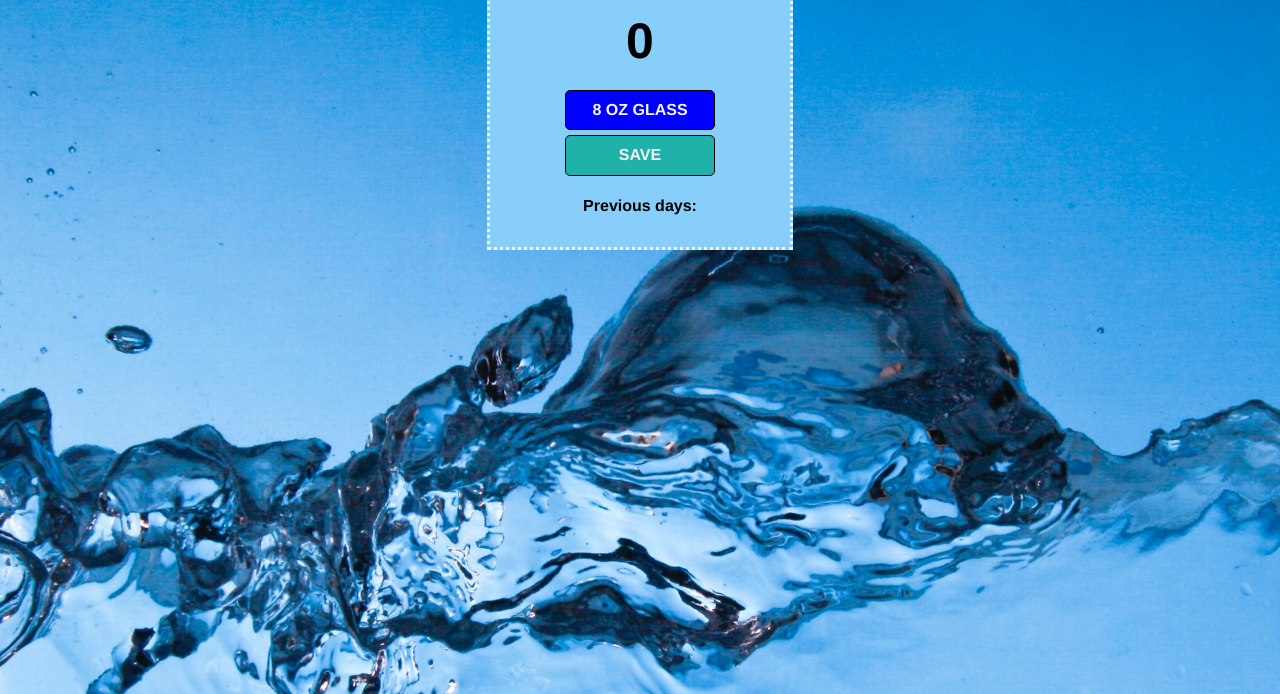
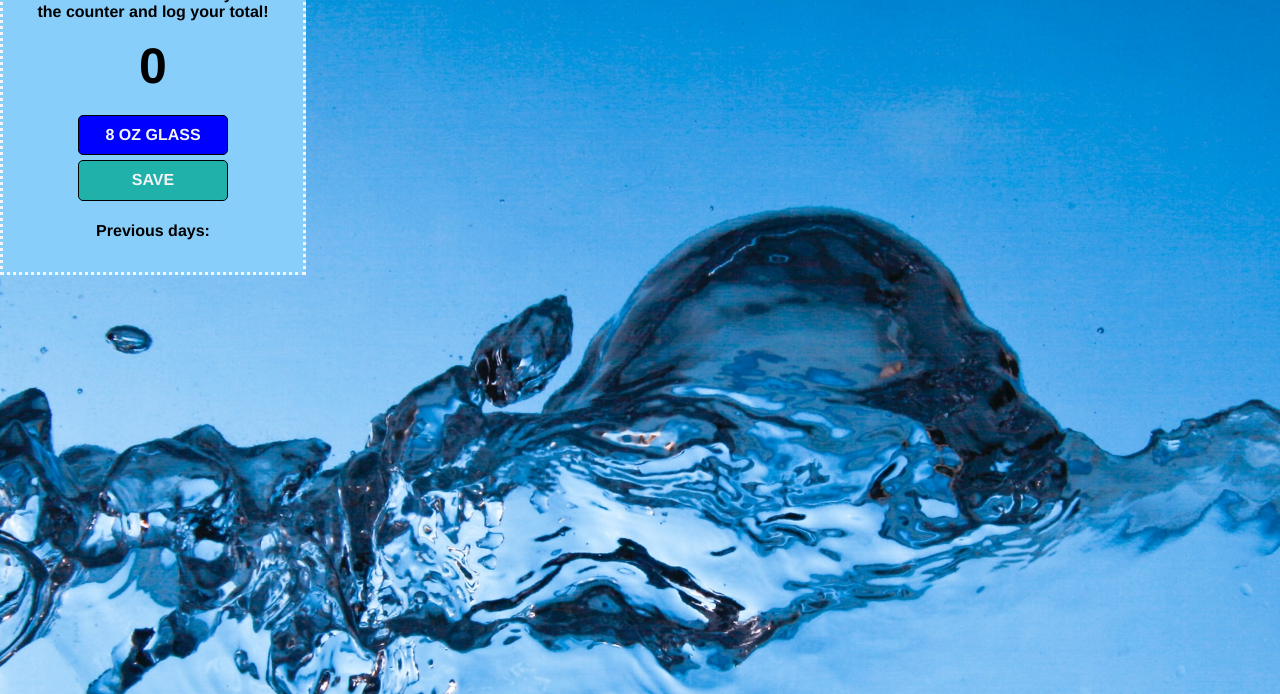
Before and after one commit to orodriguez89/water-counter, a website built with Vite: page index.html in a window 1280 px wide. Shown: the part 106-800 px from the top of the page. Built offline with nearby package versions, Linux system fonts and the light colour scheme.

Commit message:
Update index.css

```diff
--- a/index.css
+++ b/index.css
@@ -44,5 +44,5 @@ button {
     width: 300px;
     height: 350px;
     background-color: lightskyblue;
-    margin: auto
+    margin-top: 25px;
 }
```
